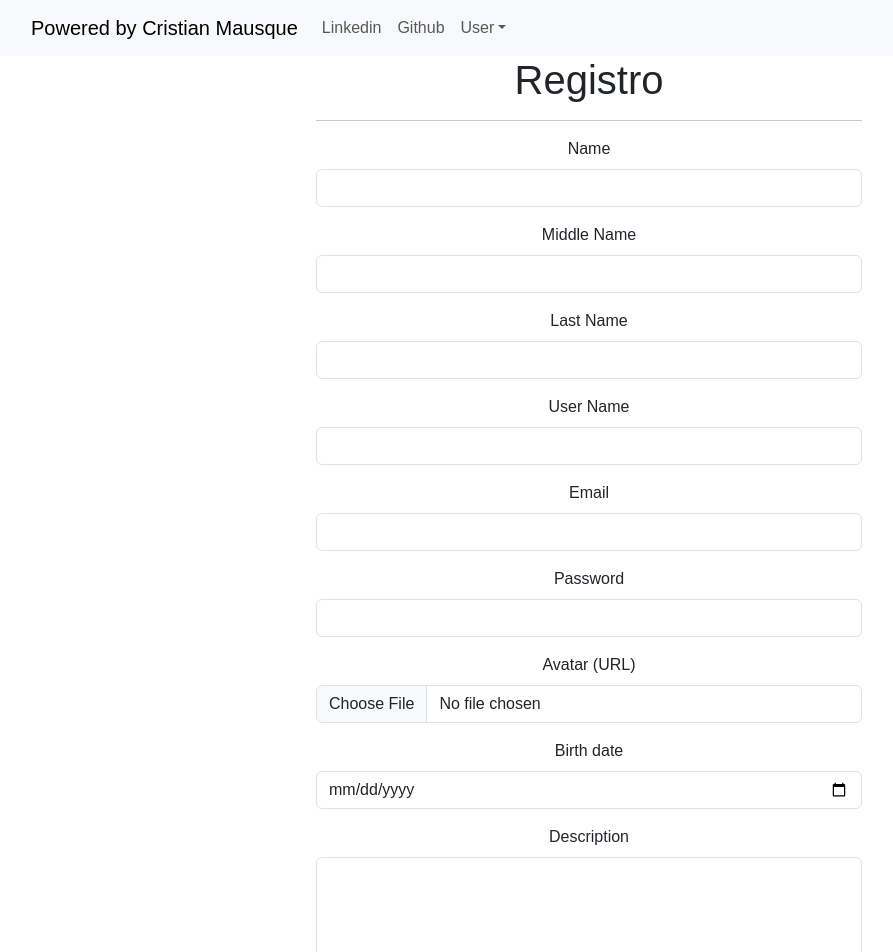
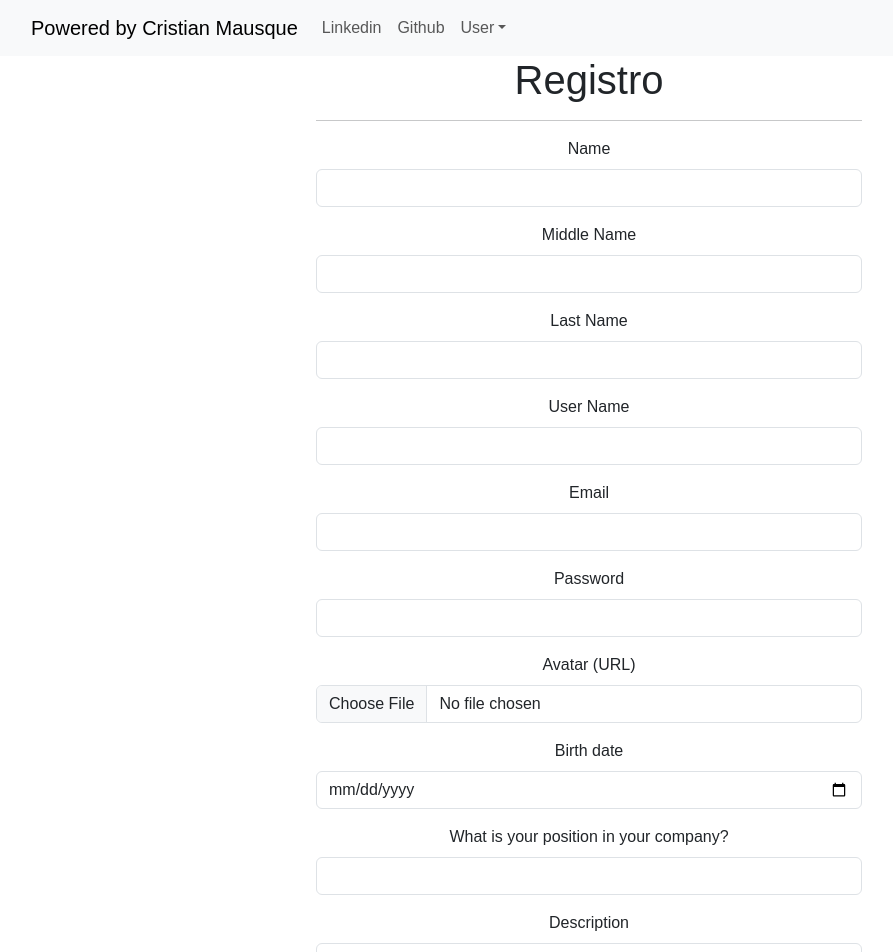
Before and after one commit to fdurban/ClientToDo, a React (Create React App) app: page /register in a window 1280 px wide. Shown: the top 952 px of the page, without its empty margins (51-944 px from the left). Built offline with nearby package versions, Linux system fonts and the light colour scheme.

Commit message:
cambiosfer

```diff
--- a/src/components/SignupForm/SignupForm.jsx
+++ b/src/components/SignupForm/SignupForm.jsx
@@ -17,6 +17,7 @@ const SignupForm = () => {
         birthdate: '',
         position: '',
         avatar: null,
+        description: ''
     })
 
     const navigate = useNavigate()
@@ -44,7 +45,7 @@ const SignupForm = () => {
 
         authService
             .signup(signupData)
-            .then(({ data }) => navigate('/profile'))
+            .then(({ data }) => navigate('/'))
             .catch(err => console.log(err))
     }
 
@@ -85,20 +86,24 @@ const SignupForm = () => {
                 <Form.Control type="password" value={password} onChange={handleInputChange} name="password" />
             </Form.Group>
 
-            <Form.Group className="mb-3" controlId="image">
+            <Form.Group className="mb-3" controlId="avatar">
                 <Form.Label>Avatar (URL)</Form.Label>
-                <Form.Control type="file" onChange={handleFileUpload} />
+                <Form.Control type="file" value={avatar} onChange={handleFileUpload} />
             </Form.Group>
 
             <Form.Group className="mb-3" controlId="birthdate">
                 <Form.Label>Birth date</Form.Label>
                 <Form.Control type="date" value={birthdate} onChange={handleInputChange} name="birthdate" />
-                {/* //Install date picker ? */}
+            </Form.Group>
+
+            <Form.Group className="mb-3" controlId="birthdate">
+                <Form.Label>What is your position in your company?</Form.Label>
+                <Form.Control type="text" value={position} onChange={handleInputChange} name="position" />
             </Form.Group>
 
             <Form.Group className="mb-3" controlId="description">
                 <Form.Label>Description</Form.Label>
-                <Form.Control as="textarea" type="text" value={description} onChange={handleInputChange} name="description"  style={{ height: '150px', verticalAlign: 'top'}} />
+                <Form.Control as="textarea" type="text" value={description} onChange={handleInputChange} name="description" style={{ height: '150px', verticalAlign: 'top' }} />
             </Form.Group>
 
             <div className="d-grid">
```
Also changed, not shown: 1 other file (tests, documents, lock files or other folders).
